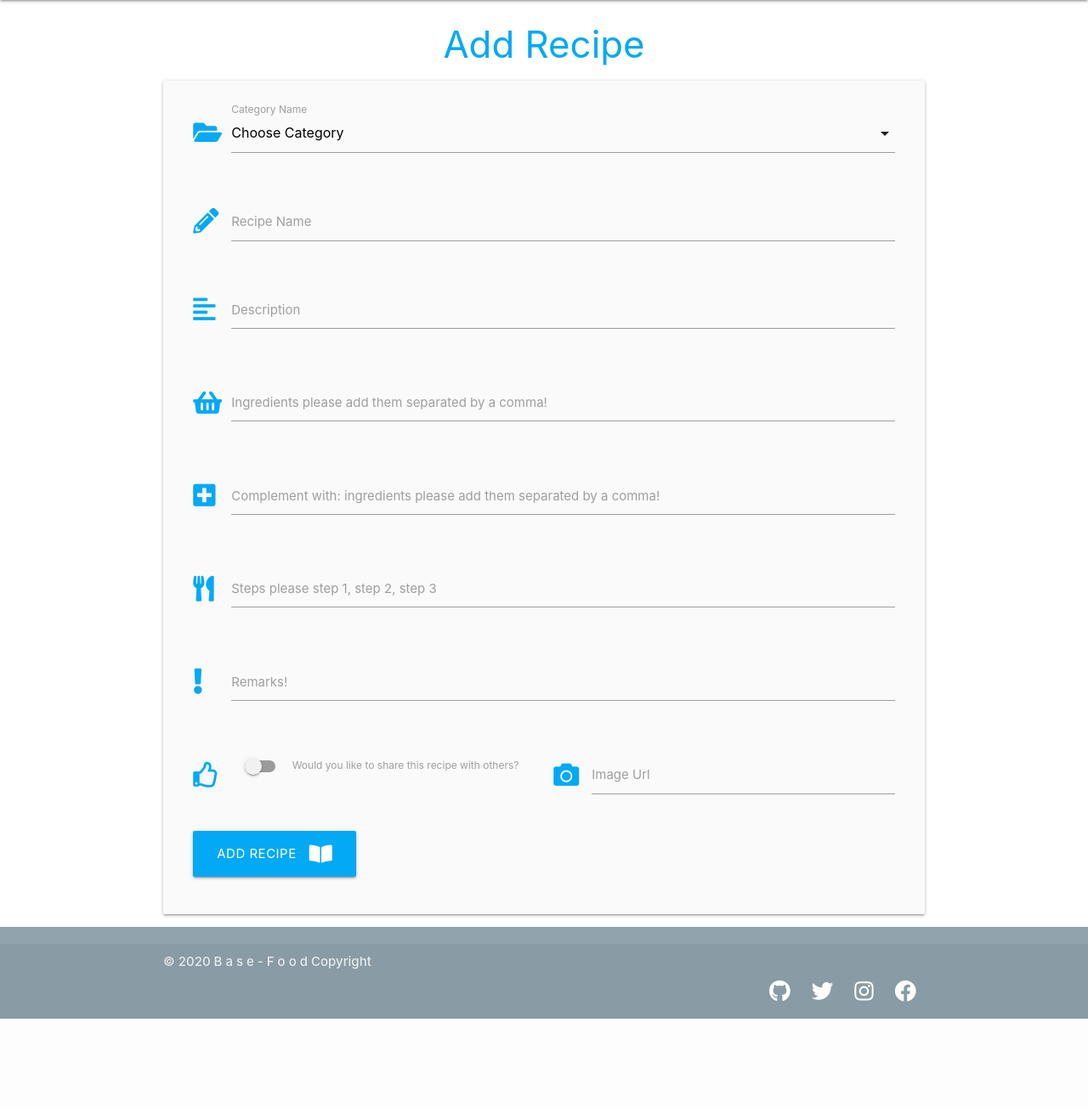
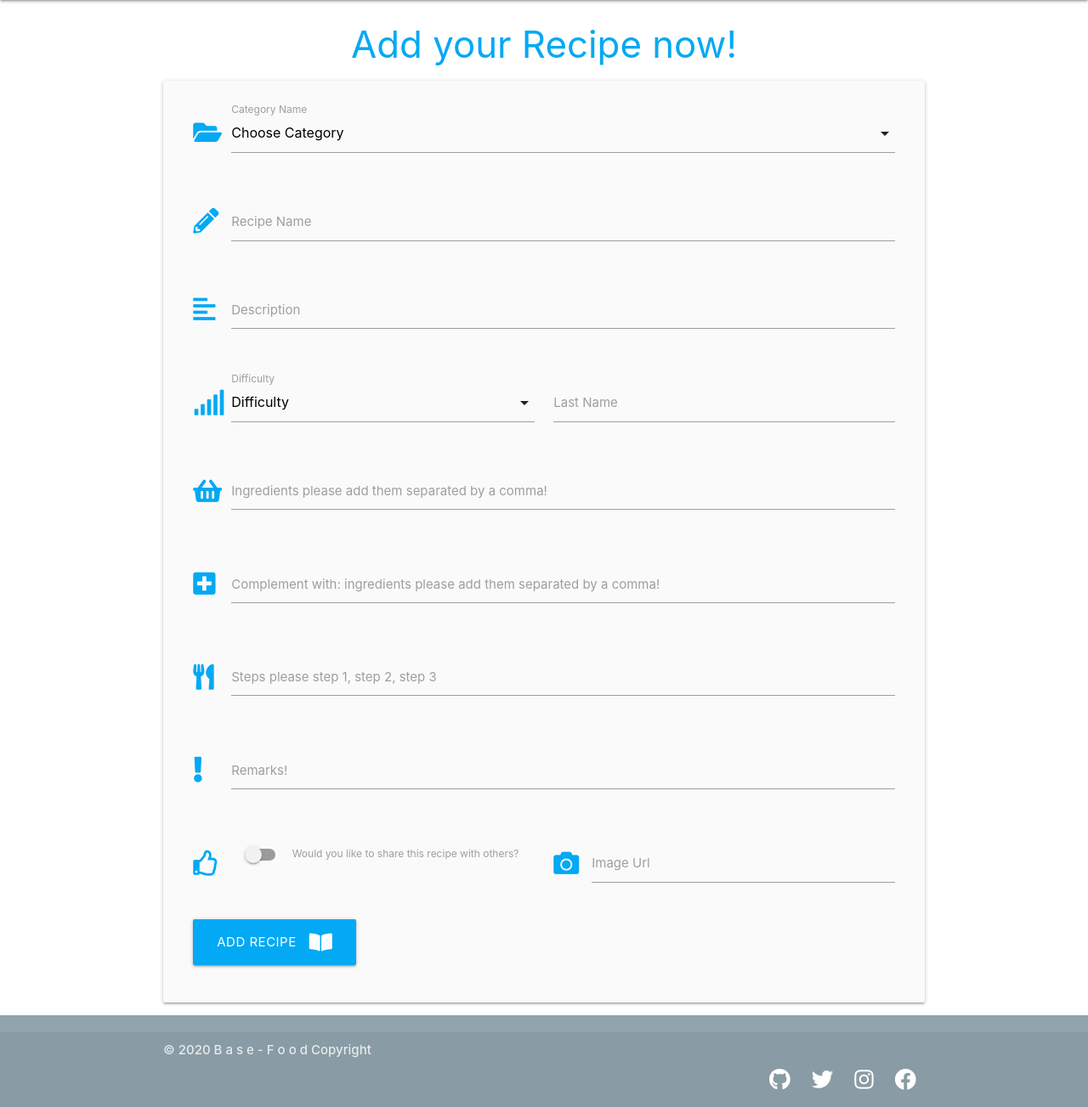
Before and after one commit to grisselfaura/Milestone-Third-Project-Data-Centric-Dev, a Flask app: page /add_recipe in a window 1280 px wide. Shown: the part 64-1367 px from the top of the page at 85% size. Before the commit the page ends 1263 px from the top, so only its background shows below. Run offline with Flask 2, Linux system fonts and the light colour scheme; data that the repository does not hold is empty; some libraries are stand-ins or nearby versions; some web fonts are replaced.

Commit message:
difficulty

```diff
--- a/app.py
+++ b/app.py
@@ -103,7 +103,7 @@ def join_free():
             {"username": request.form.get("username").lower()})
 
         if existing_user:
-            flash("Username already exists")
+            flash("Username already exists, please choose another name.")
             return redirect(url_for("join_free"))
 
         # Checking confirmation password
@@ -191,6 +191,7 @@ def add_recipe():
             "category_name": request.form.get("category_name"),
             "recipe_name": request.form.get("recipe_name"),
             "recipe_description": request.form.get("recipe_description"),
+            "recipe_difficulty": request.form.get("recipe_difficulty"),
             "basic_ingredients": request.form.get("basic_ingredients").split(','),
             "complementary_ingredients": request.form.get("complementary_ingredients"),
             "recipe_method": request.form.get("recipe_method"),
@@ -204,7 +205,9 @@ def add_recipe():
         return redirect(url_for("get_recipes"))
 
     categories = mongo.db.categories.find().sort("category_name", 1)
-    return render_template("add_recipe.html", categories=categories)
+    difficulty = mongo.db.difficulty.find().sort("sort_difficult", 1)
+    return render_template("add_recipe.html", categories=categories,
+                            difficulty=difficulty)
 
 
 # UPDATE
@@ -216,6 +219,7 @@ def edit_recipe(recipe_id):
             "category_name": request.form.get("category_name"),
             "recipe_name": request.form.get("recipe_name"),
             "recipe_description": request.form.get("recipe_description"),
+            "recipe_difficulty": request.form.get("recipe_difficulty"),
             "basic_ingredients": request.form.get("basic_ingredients").split(','),
             "complementary_ingredients": request.form.get("complementary_ingredients"),
             "recipe_method": request.form.get("recipe_method"),
@@ -230,7 +234,9 @@ def edit_recipe(recipe_id):
 
     recipe = mongo.db.recipes.find_one({"_id": ObjectId(recipe_id)})
     categories = mongo.db.categories.find().sort("category_name", 1)
-    return render_template("edit_recipe.html", recipe=recipe, categories=categories)
+    difficulty = mongo.db.difficulty.find().sort("sort_difficult", 1)
+    return render_template("edit_recipe.html", recipe=recipe, categories=categories,
+                            difficulty=difficulty)
 
 # DELETE
 @app.route("/delete_recipe/<recipe_id>")
--- a/templates/add_recipe.html
+++ b/templates/add_recipe.html
@@ -1,7 +1,7 @@
 {% extends "base.html" %}
 {% block content %}
 
-    <h3 class="center-align light-blue-text">Add Recipe</h3>
+    <h3 class="center-align light-blue-text">Add your Recipe now!</h3>
 
     <section class="container">
         <div class="row card-panel grey lighten-5">
@@ -35,6 +35,24 @@
                         <textarea id="recipe_description" name="recipe_description" data-length="300"
                             class="materialize-textarea validate"></textarea>
                         <label for="recipe_description">Description</label>
+                    </div>
+                </div>
+                <!-- Recipe details-->
+                <div class="row">
+                    <!-- Difficulty-->
+                    <div class="input-field col s6">
+                        <i class="fas fa-signal prefix light-blue-text"></i>
+                        <select id="recipe_difficulty" name="recipe_difficulty" class="validate" required>
+                            <option value="" disabled selected>Difficulty</option>
+                            {% for difficulty in difficulty %}
+                            <option value="{{ difficulty.recipe_difficulty }}">{{ difficulty.recipe_difficulty }}</option>
+                            {% endfor %}
+                        </select>
+                        <label for="recipe_difficulty">Difficulty</label>
+                    </div>
+                    <div class="input-field col s6">
+                        <input id="last_name" type="text" class="validate">
+                        <label for="last_name">Last Name</label>
                     </div>
                 </div>
                 <!-- Basic ingredients-->
```
